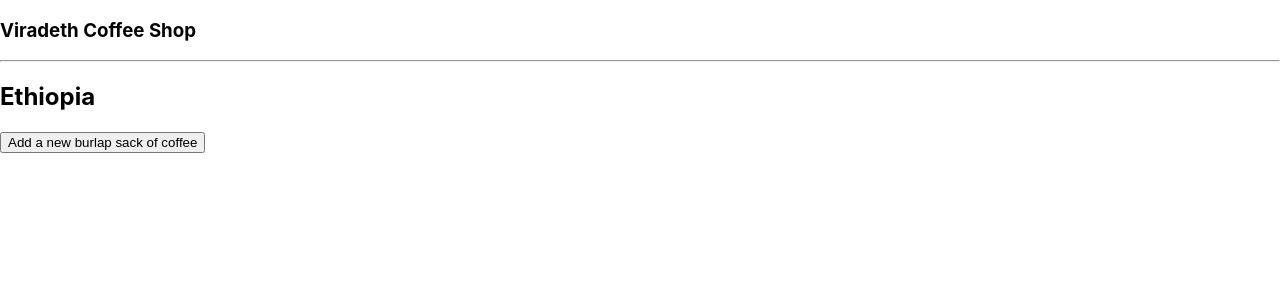
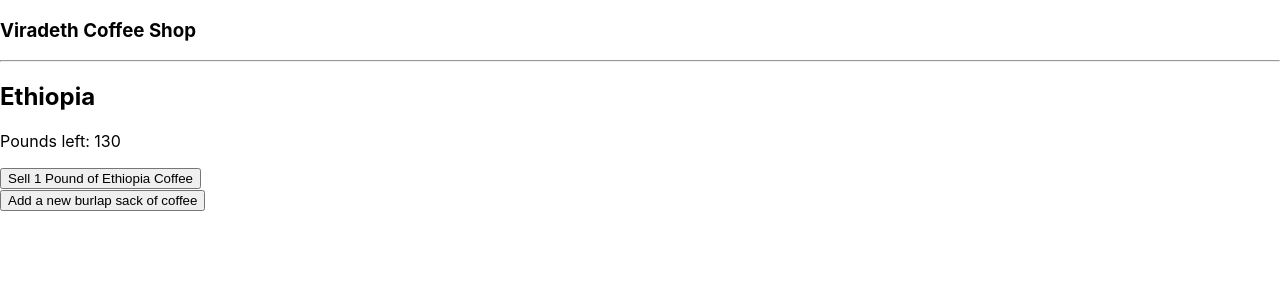
Before and after one commit to xayananh4/Local-Business-Inventory-Tracker, a React (Create React App) app: page / in a window 1280 px wide. Shown: the top 300 px of the page. Built offline with nearby package versions, Linux system fonts and the light colour scheme.

Commit message:
clicking on coffee name takes user to the detail page, and can sell of pound of selected coffee

```diff
--- a/src/components/CoffeeClass.js
+++ b/src/components/CoffeeClass.js
@@ -3,14 +3,15 @@ import PropTypes from 'prop-types';
 
 function CoffeeClass(props) {
   return (
-    <div onClick={() => props.whenCoffeeClicked(props.id)}>
-      <h2>{props.name}</h2>
-      {/* <p>Origin: {props.origin}</p>
-      <p>Price: ${props.price}</p>
-      <p>Roast: {props.roast}</p>
-      <p>Pounds left: {props.poundsLeft}</p>
-      <button onClick={props.onSellPound}>Sell 1 Pound Of Coffee</button> */}
-    </div>
+    <section>
+      <div onClick={() => props.whenCoffeeClicked(props.id)}>
+        <h2>{props.name}</h2>
+      </div>
+      <div>
+        <p>Pounds left: {props.poundsLeft}</p>
+        <button onClick={props.onSellPound}>Sell 1 Pound of {props.name} Coffee</button>
+      </div>
+    </section>
   );
 }
 
@@ -21,7 +22,6 @@ CoffeeClass.propTypes = {
   roast: PropTypes.string.isRequired,
   poundsLeft: PropTypes.number.isRequired,
   onSellPound: PropTypes.func.isRequired,
-
   id: PropTypes.string, // new PropType
   whenTicketClicked: PropTypes.func // new PropType
 };
--- a/src/components/CoffeeClassControl.js
+++ b/src/components/CoffeeClassControl.js
@@ -79,7 +79,9 @@ class CoffeeClassControl extends React.Component {
     let buttonText = null;
 
     if (this.state.selectedCoffee != null) {
-      currentlyVisibleState = <CoffeeDetail coffee={this.state.selectedCoffee} />
+      currentlyVisibleState = <CoffeeDetail coffee={this.state.selectedCoffee}
+
+      />
       buttonText = "Return to Coffee List";
 
     }
@@ -96,8 +98,8 @@ class CoffeeClassControl extends React.Component {
       currentlyVisibleState = (
         <CoffeeList
           mainCoffeeList={this.state.mainCoffeeList}
+          onSellPound={this.handleSellingPound}
           onCoffeeSelection={this.handleChangingSelectedCoffee}
-          onSellPound={this.handleSellingPound}
         />
       );
       buttonText = "Add a new burlap sack of coffee";
--- a/src/components/CoffeeDetail.js
+++ b/src/components/CoffeeDetail.js
@@ -6,16 +6,24 @@ function CoffeeDetail(props){
   return (
     <React.Fragment>
       <h1>Coffee Detail</h1>
+
+      <p>ID: {coffee.id}</p>
       <p>Origin: {coffee.origin}</p>
       <p>Price: ${coffee.price}</p>
       <p>Roast: {coffee.roast}</p>
-      <p>Pounds left: {coffee.poundsLeft}</p>
-      <button onClick={coffee.onSellPound}>Sell 1 Pound Of Coffee</button>
+
+
+       {/* <button onClick={ () => coffee.onSellPound(coffee.id)}>Sell 1 Pound Of Coffee</button> */}
+
+
       <hr/>
     </React.Fragment>
   );
 }
+
+
 CoffeeDetail.propTypes = {
-  coffee: PropTypes.object
+  coffee: PropTypes.object,
+  onSellPound: PropTypes.func,
 };
 export default CoffeeDetail;
--- a/src/components/CoffeeList.js
+++ b/src/components/CoffeeList.js
@@ -15,14 +15,12 @@ function CoffeeList(props) {
           roast={coffee.roast}
           poundsLeft={coffee.poundsLeft}
           id={coffee.id}
-
           key={coffee.id}
 
           onSellPound={
             () => {
               props.onSellPound(coffee.id);
             }}
-
         />
       )}
     </React.Fragment>
```
